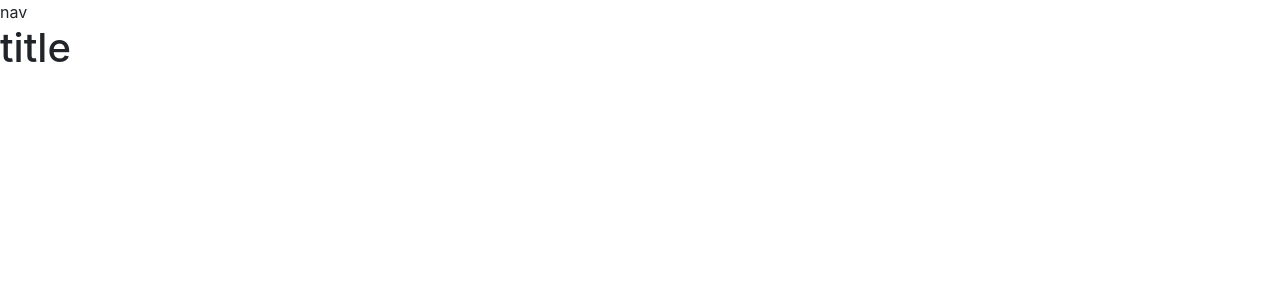
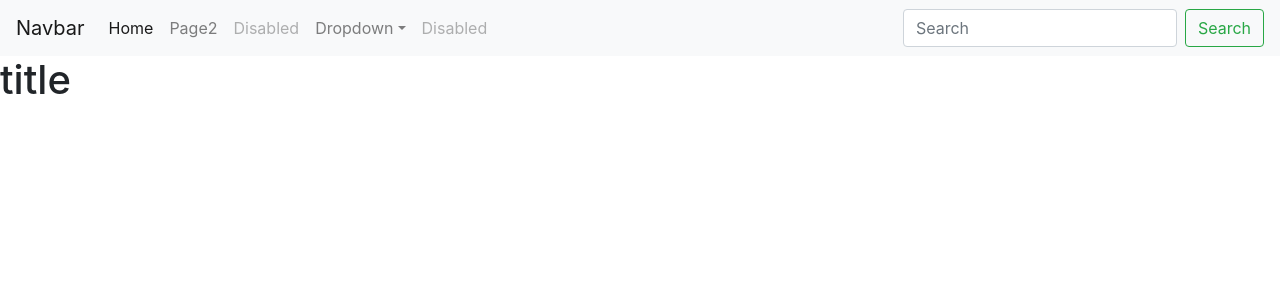
Before and after one commit to MukerremAkkoyun/React-Lifecycle, a React (Create React App) app: page / in a window 1280 px wide. Shown: the top 300 px of the page. Built offline with nearby package versions, Linux system fonts and the light colour scheme; the HTML template or start-up script is replaced by a standard one.

Commit message:
NavItem Added

```diff
--- a/src/components/Navigation.js
+++ b/src/components/Navigation.js
@@ -1,11 +1,61 @@
-import React, { Component } from 'react'
 
-export default class Navigation extends Component {
+import React from 'react';
+
+const NavItem = props => {
+    const pageURI = window.location.pathname+window.location.search
+    const liClassName = (props.path === pageURI) ? "nav-item active" : "nav-item";
+    const aClassName = props.disabled ? "nav-link disabled" : "nav-link"
+    return (
+      <li className={liClassName}>
+        <a href={props.path} className={aClassName}>
+          {props.name}
+          {(props.path === pageURI) ? (<span className="sr-only">(current)</span>) : ''}
+        </a>
+      </li>
+    );
+  }
+
+
+class Navigation extends React.Component {
   render() {
     return (
-      <div>
-        nav
-      </div>
+      <nav className="navbar navbar-expand-lg navbar-light bg-light">
+        <a className="navbar-brand" href="/">Navbar</a>
+        <button className="navbar-toggler" type="button" data-toggle="collapse" data-target="#navbarSupportedContent" aria-controls="navbarSupportedContent" aria-expanded="false" aria-label="Toggle navigation">
+          <span className="navbar-toggler-icon"></span>
+        </button>
+
+        <div className="collapse navbar-collapse" id="navbarSupportedContent">
+          <ul className="navbar-nav mr-auto">
+
+            <NavItem path="/" name="Home" />
+            <NavItem path="/page2" name="Page2" />
+            <NavItem path="/page3" name="Disabled" disabled="true" />
+
+
+            <li className="nav-item dropdown">
+              <a className="nav-link dropdown-toggle" href="/" id="navbarDropdown" role="button" data-toggle="dropdown" aria-haspopup="true" aria-expanded="false">
+                Dropdown
+              </a>
+              <div className="dropdown-menu" aria-labelledby="navbarDropdown">
+                <a className="dropdown-item" href="/">Action</a>
+                <a className="dropdown-item" href="/">Another action</a>
+                <div className="dropdown-divider"></div>
+                <a className="dropdown-item" href="/">Something else here</a>
+              </div>
+            </li>
+            <li className="nav-item">
+              <a className="nav-link disabled" href="/">Disabled</a>
+            </li>
+          </ul>
+          <form className="form-inline my-2 my-lg-0">
+            <input className="form-control mr-sm-2" type="search" placeholder="Search" aria-label="Search" />
+            <button className="btn btn-outline-success my-2 my-sm-0" type="submit">Search</button>
+          </form>
+        </div>
+      </nav>
     )
   }
 }
+
+export default Navigation;
```
